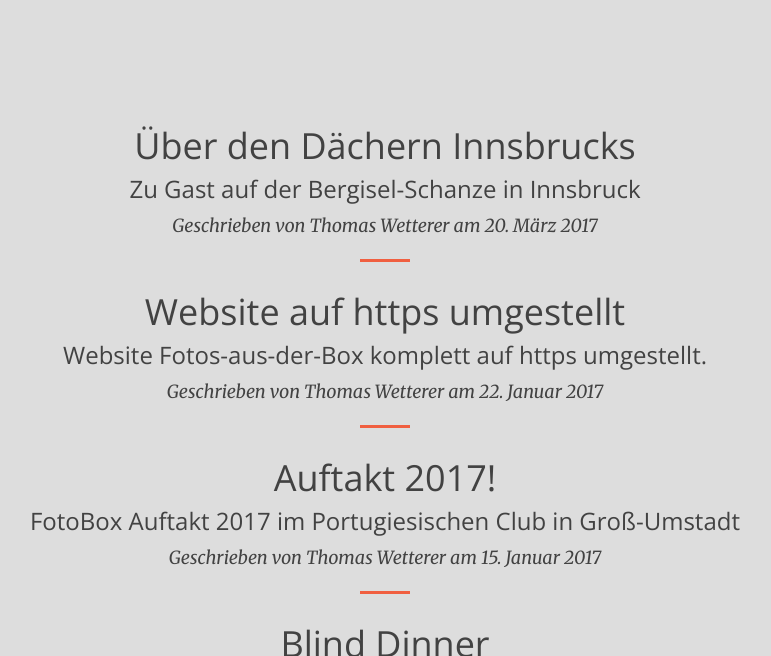
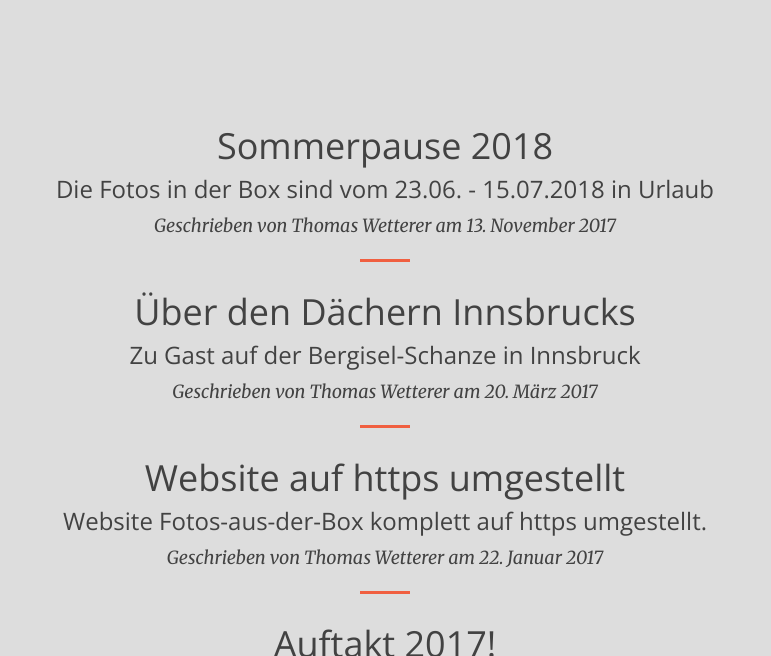
Before and after one commit to wetty/fotoboxo, a Jekyll site: the page built from news/index.html, in a window 1280 px wide and 900 px high, cut to the strip 244-900 px from the top of the window. Shown: the whole strip, without its empty margins (255-1026 px from the left). Built offline with Jekyll 4.4.1, drawn with Linux system fonts in a browser that asks for light colours; some of the changed lines change nothing that is shown.

Commit message:
Sommerpause 2018

```diff
--- a/_config.yml
+++ b/_config.yml
@@ -12,7 +12,7 @@ url: "https://www.fotos-aus-der-box.de" # the base hostname & protocol for your
 #url: "" # the base hostname & protocol for your site
 #url_cdn: https://cloudfront.fotos-aus-der-box.de
 url_cdn: //d2pgtqatw1ohn4.cloudfront.net
-version: ".1"
+version: ".2"
 #permalink:    /:year/:month/:day/:title.html
 
 twitter_username:
--- /dev/null
+++ b/_posts/2017-11-13-sommerpause-2018.md
@@ -0,0 +1,14 @@
+---
+title:  "Sommerpause 2018"
+subtitle: "Die Fotos in der Box sind vom 23.06. - 15.07.2018 in Urlaub"
+date:   2017-11-13 12:35:43 +0100
+---
+Wir sind vom 23.06. - 15.07.2018 in Urlaub!
+
+Nachdem bereits Reservierungen bis Mitte Juni 2018 vorliegen, wird es auch Zeit jetzt schon unsere Sommerpause 2018 anzukündigen.
+
+Der Urlaub ist zwar noch nicht zu 100% fertig geplant, aber der Termin steht schon relativ fest.
+
+Sollten Sie die FotoBox genau in dieser Zeit benötigen, so können wir Ihnen möglicherweise dank unserer zahlreichen Partner trotzdem weiter helfen. Melden Sie sich ganz einfach unverbindlich bei uns.
+
+{% include _references.md %}
```
